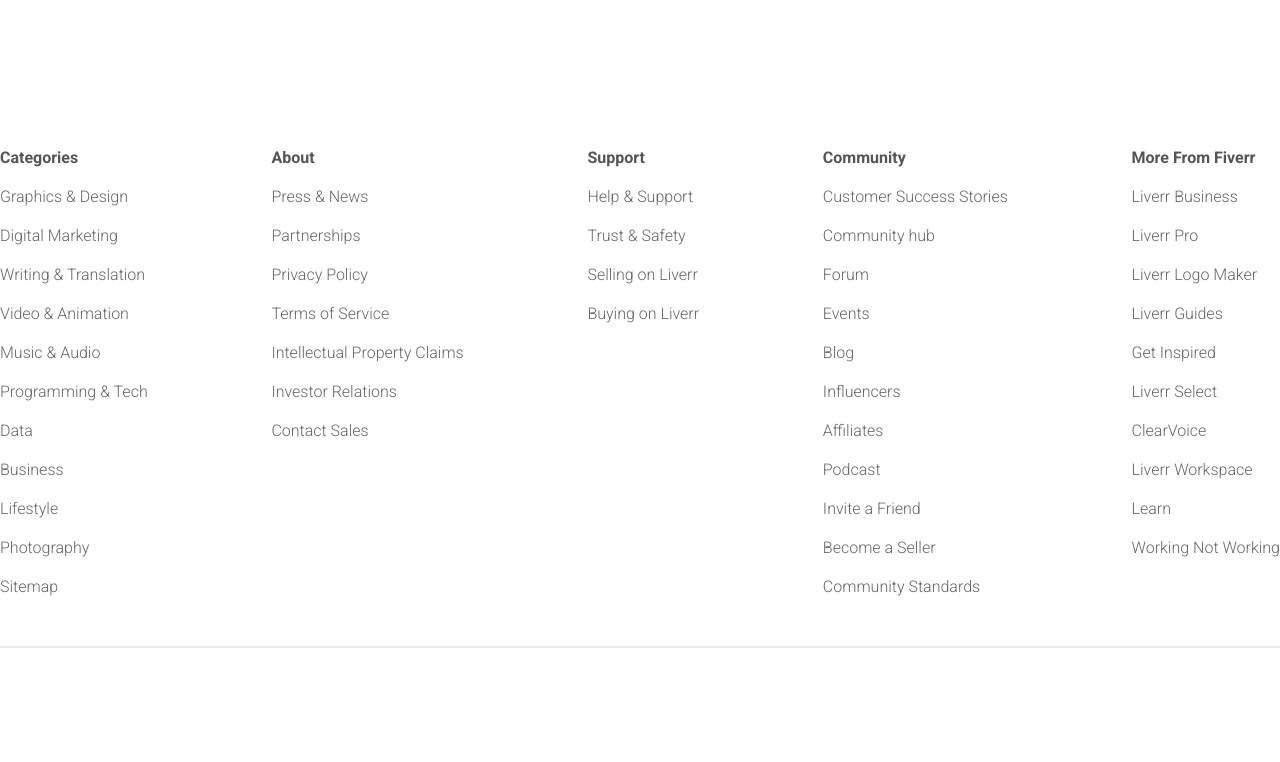
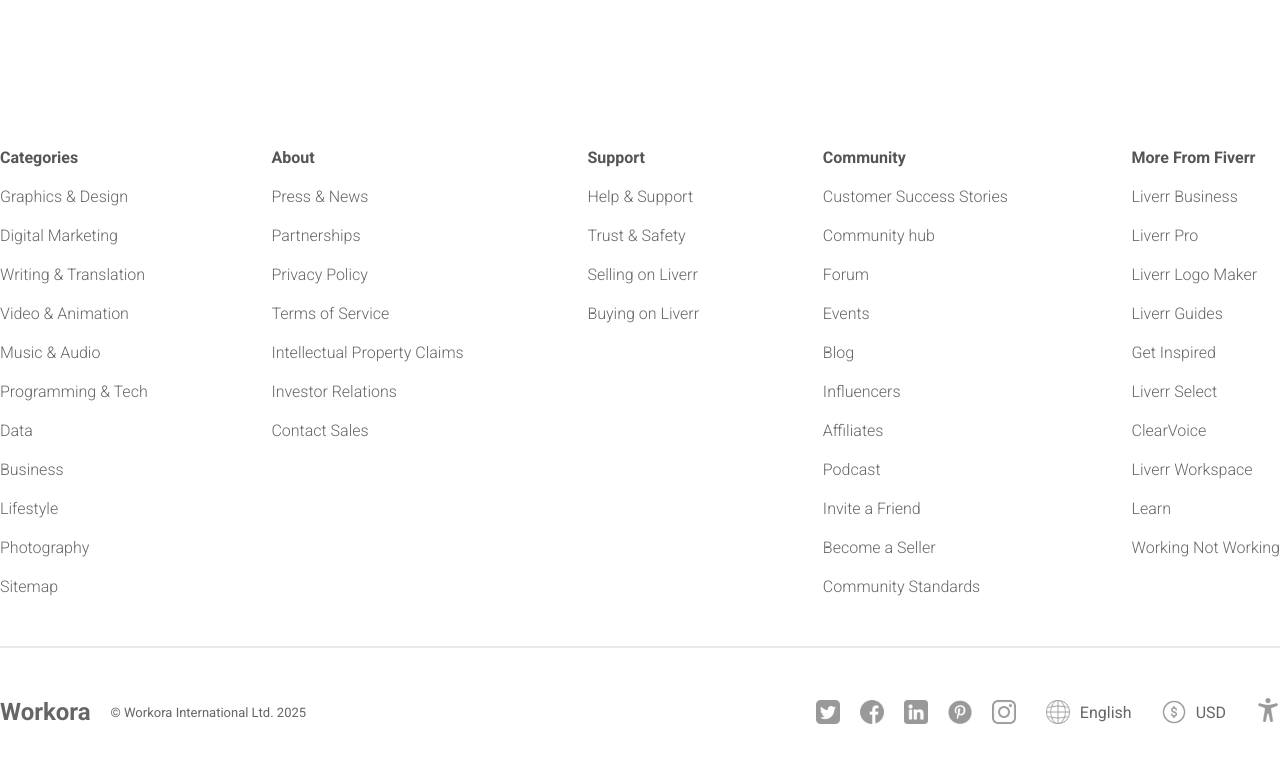
Before and after one commit to DevAaaryan/Workora, a React (Vite) app: page / in a window 1280 px wide. Shown: the part 3238-4000 px from the top of the page. Built offline with nearby package versions, Linux system fonts and the light colour scheme.

Commit message:
Updated code of footer section

```diff
--- a/src/components/footer/Footer.jsx
+++ b/src/components/footer/Footer.jsx
@@ -66,12 +66,34 @@
         </div>
         <hr />
         <div className="bottom">
-          <div className="left"></div>
-          <div className="right"></div>
+          <div className="left">
+            <h2>Workora</h2>
+            <span>© Workora International Ltd. 2025</span>
+          </div>
+          <div className="right">
+            <div className="social">
+              <img src="/img/twitter.png" alt="" />
+              <img src="/img/facebook.png" alt="" />
+              <img src="/img/linkedin.png" alt="" />
+              <img src="/img/pinterest.png" alt="" />
+              <img src="/img/instagram.png" alt="" />
+            </div><div className="link">
+              <img src="/img/language.png" alt="" />
+              <span>English</span>
+            </div>
+            <div className="link">
+              <img src="/img/coin.png" alt="" />
+              <span>USD</span>
+            </div>
+            <div>
+              <img src="/img/accessibility.png" alt="" />
+            </div>
+
+          </div>
         </div>
 
-      </div>
-    </div>
+      </div >
+    </div >
   )
 }
 
--- a/src/components/footer/Footer.scss
+++ b/src/components/footer/Footer.scss
@@ -3,6 +3,11 @@
     justify-content: center;
     color: #666;
     margin: 50px 0px;
+
+    img {
+    width: 24px;
+    height: 24px;
+  }
 
     .container {
         width: 1400px;
@@ -34,9 +39,39 @@
         }
 
         .bottom {
-            .left {}
+            display: flex;
+            align-items: center;
+            justify-content: space-between;
 
-            .right {}
+            .left {
+                width: max-content;
+                display: flex;
+                align-items: center;
+                gap: 20px;
+
+                span {
+                    font-size: 13px;
+                    white-space: nowrap;
+                }
+            }
+
+            .right {
+                width: max-content;
+                display: flex;
+                align-items: center;
+                gap: 30px;
+
+                .social {
+                    display: flex;
+                    gap: 20px;
+                }
+
+                .link {
+                    display: flex;
+                    align-items: center;
+                    gap: 10px;
+                }
+            }
         }
     }
 }
```
